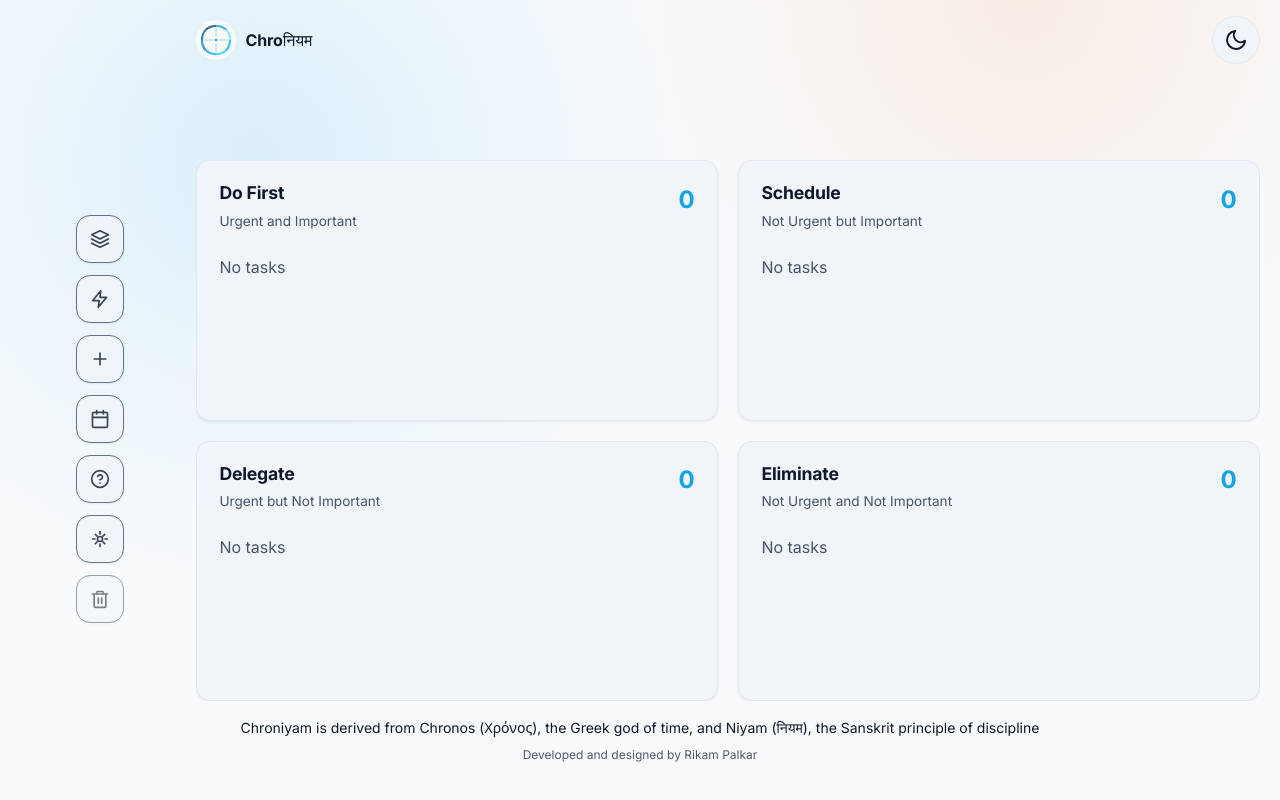
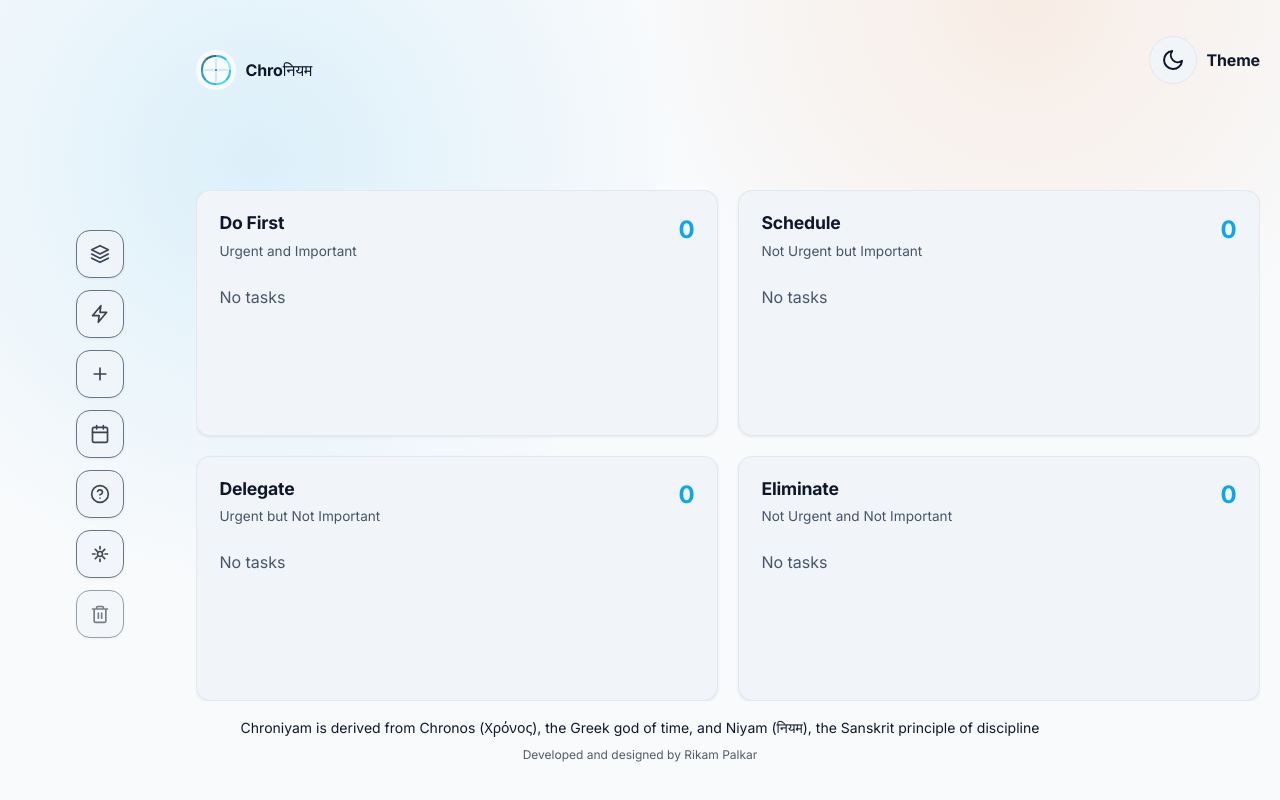
Before and after one commit to RikamPalkar/ChroNiyam, a React (Vite) app: page / in a window 1280 px wide. Built offline with nearby package versions, Linux system fonts and the light colour scheme.

Commit message:
Adding theme

```diff
--- a/src/components/Header.tsx
+++ b/src/components/Header.tsx
@@ -82,6 +82,9 @@ const Header = ({ title, theme, onToggleTheme, timeWindow, onFinalizePlan, onPre
             </svg>
           )}
         </button>
+        <div>
+          <p className="theme-label-text">Theme</p>
+        </div>
       </div>
       {timeWindow && (
         <div className="hours-tracker-container">
--- a/src/index.css
+++ b/src/index.css
@@ -113,13 +113,24 @@ body {
   display: inline-flex;
   align-items: center;
   gap: 0.6rem;
+  margin-top: 30px;
 }
 
 .theme-toggle-wrapper {
   position: absolute;
   right: 0;
   display: flex;
+  align-items: center;
+  gap: 0.6rem;
   justify-content: flex-end;
+  margin-top: 10px;
+}
+
+.theme-label-text {
+  margin: 0;
+  font-weight: 700;
+  letter-spacing: -0.01em;
+  font-size: 1rem;
 }
 
 .brand-mark {
@@ -1050,6 +1061,8 @@ textarea {
     flex: 0 0 auto;
     align-self: flex-start;
     margin-right: 5px;
+    flex-direction: column;
+    gap: 0.2rem;
   }
 
   .hours-tracker-container {
```
